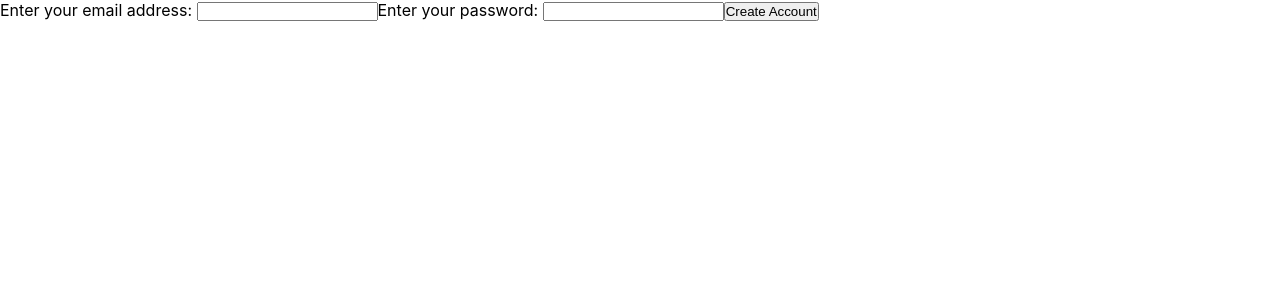
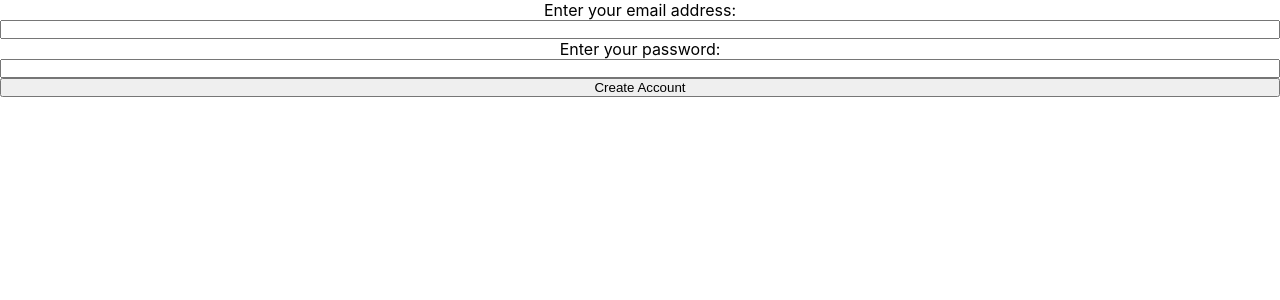
Before and after one commit to laulau-tlj/hng, a React (Create React App) app: page /register in a window 1280 px wide. Shown: the top 300 px of the page. Built offline with nearby package versions, Linux system fonts and the light colour scheme.

Commit message:
additionnal css

```diff
--- /dev/null
+++ b/src/style/register.modules.css
@@ -0,0 +1,5 @@
+.create-account {
+  display: flex;
+  flex-direction: column;
+  text-align: center;
+}
--- a/src/view/register/index.js
+++ b/src/view/register/index.js
@@ -1,10 +1,7 @@
+import '../../style/register.modules.css'
 import React, { useState } from 'react';
 import { getAuth, createUserWithEmailAndPassword } from "firebase/auth";
 import {useNavigate} from 'react-router-dom';
-
-
-
-
 
 const Register = () => {
 
@@ -24,7 +21,7 @@ const Register = () => {
     }
 
     return (
-        <div>
+        <div className="create-account">
             <label htmlFor="Email"> Enter your email address: </label>
             <input type="Email" name="email" onChange={(e) => { setEmail(e.target.value) }}/>
             <label htmlFor="Password">Enter your password: </label>
```
